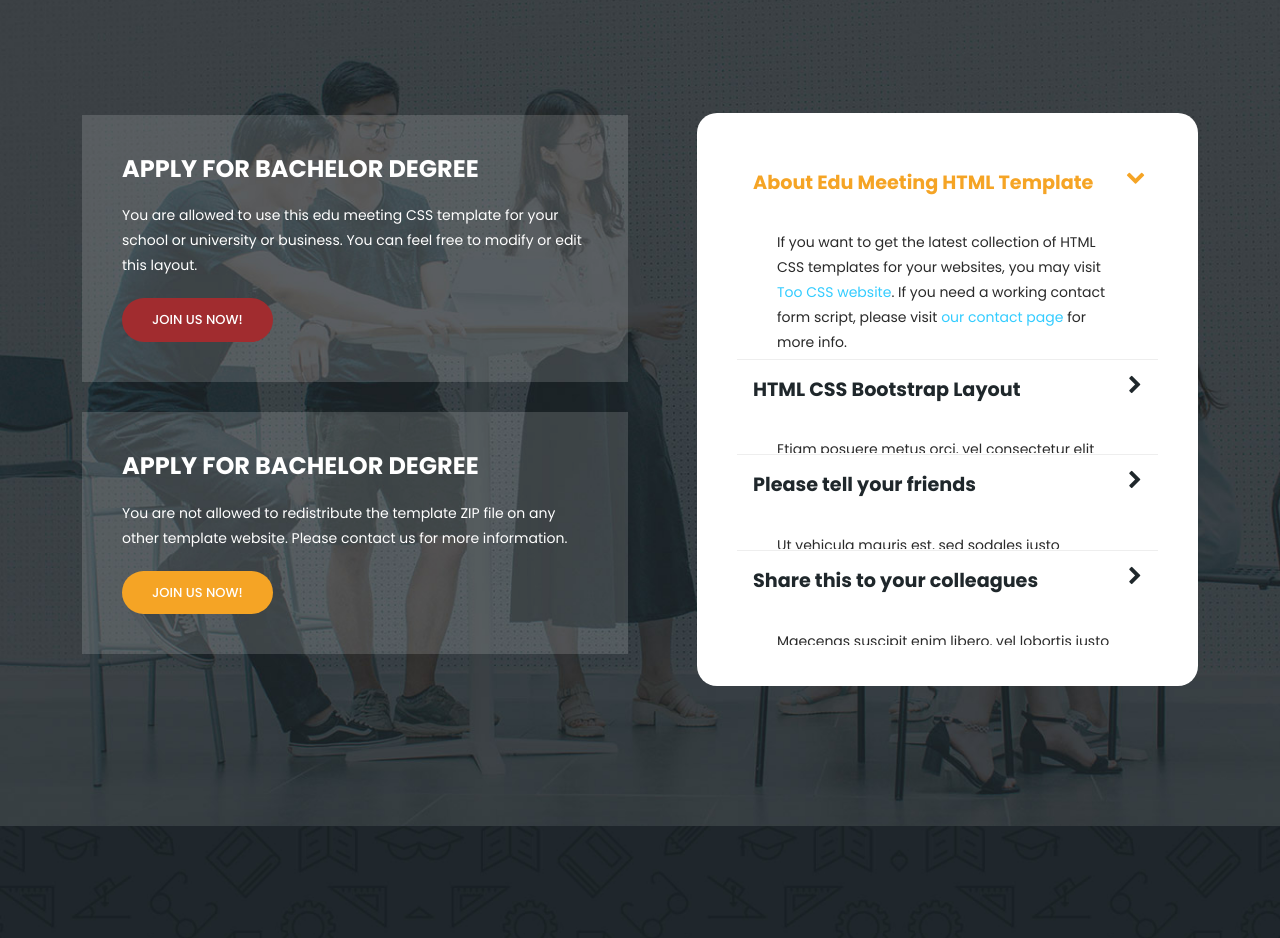
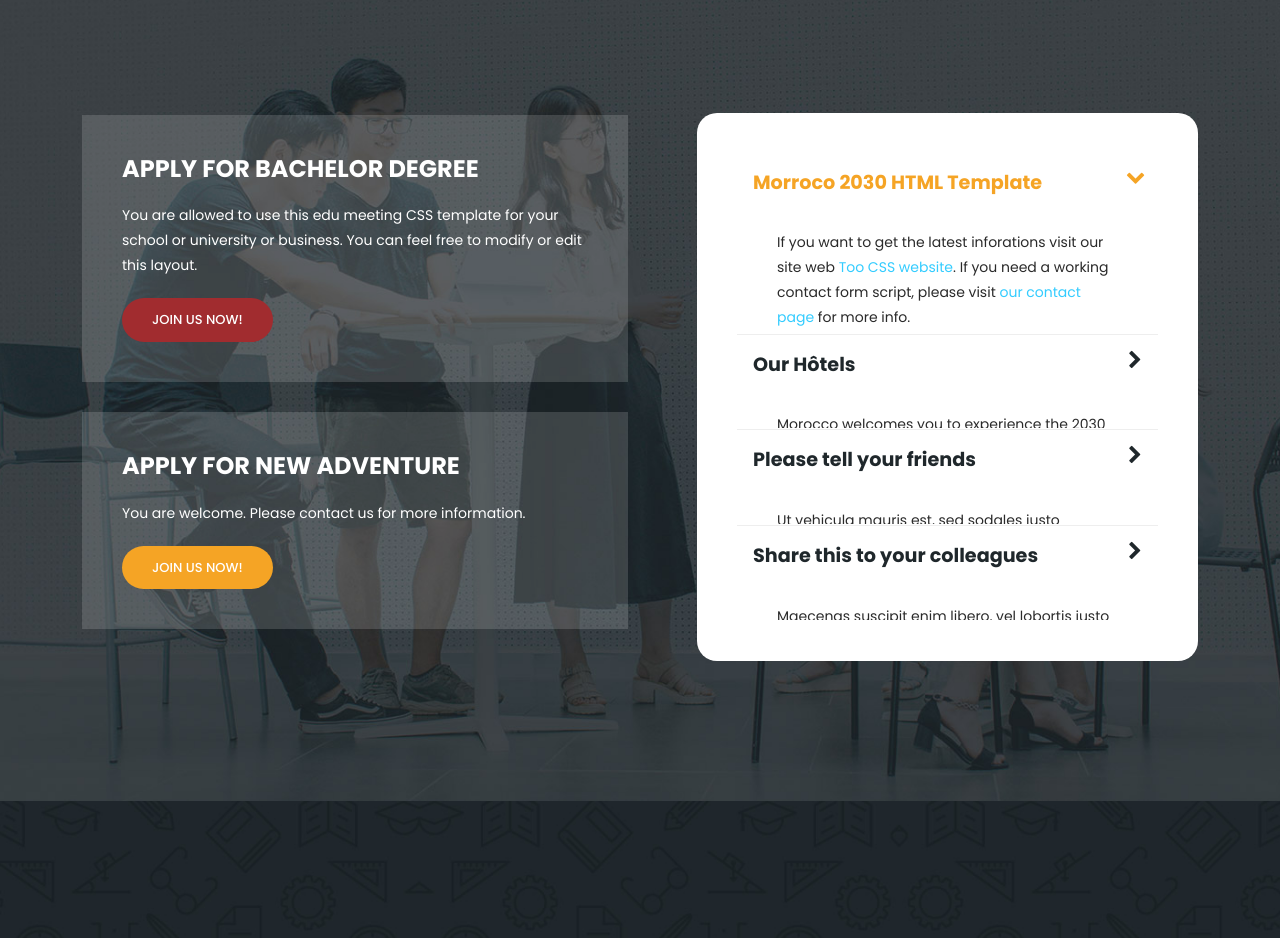
Before and after one commit to Yas2303/Morroco2030, a plain HTML site: page index.html in a window 1280 px wide. Shown: the part 2169-3107 px from the top of the page. Drawn offline with nearby package versions, Linux system fonts and the light colour scheme.

Commit message:
Update index.html

```diff
--- a/index.html
+++ b/index.html
@@ -296,8 +296,8 @@ https://templatemo.com/tm-569-edu-meeting
             </div>
             <div class="col-lg-12">
               <div class="item">
-                <h3>APPLY FOR BACHELOR DEGREE</h3>
-                <p>You are not allowed to redistribute the template ZIP file on any other template website. Please contact us for more information.</p>
+                <h3>APPLY FOR NEW ADVENTURE</h3>
+                <p>You are welcome. Please contact us for more information.</p>
                 <div class="main-button-yellow">
                   <div class="scroll-to-section"><a href="#contact">Join Us Now!</a></div>
               </div>
@@ -309,28 +309,28 @@ https://templatemo.com/tm-569-edu-meeting
           <div class="accordions is-first-expanded">
             <article class="accordion">
                 <div class="accordion-head">
-                    <span>About Edu Meeting HTML Template</span>
+                    <span>Morroco 2030 HTML Template</span>
                     <span class="icon">
                         <i class="icon fa fa-chevron-right"></i>
                     </span>
                 </div>
                 <div class="accordion-body">
                     <div class="content">
-                        <p>If you want to get the latest collection of HTML CSS templates for your websites, you may visit <a rel="nofollow" href="https://www.toocss.com/" target="_blank">Too CSS website</a>. If you need a working contact form script, please visit <a href="https://templatemo.com/contact" target="_parent">our contact page</a> for more info.</p>
+                        <p>If you want to get the latest inforations visit our site web <a rel="nofollow" href="https://ydaoui.github.io/<mySiteWeb" target="_blank">Too CSS website</a>. If you need a working contact form script, please visit <a href="https://templatemo.com/contact" target="_parent">our contact page</a> for more info.</p>
                     </div>
                 </div>
             </article>
             <article class="accordion">
                 <div class="accordion-head">
-                    <span>HTML CSS Bootstrap Layout</span>
+                    <span>Our Hôtels</span>
                     <span class="icon">
                         <i class="icon fa fa-chevron-right"></i>
                     </span>
                 </div>
                 <div class="accordion-body">
                     <div class="content">
-                        <p>Etiam posuere metus orci, vel consectetur elit imperdiet eu. Cras ipsum magna, maximus at semper sit amet, eleifend eget neque. Nunc facilisis quam purus, sed vulputate augue interdum vitae. Aliquam a elit massa.<br><br>
-                        Nulla malesuada elit lacus, ac ultricies massa varius sed. Etiam eu metus eget nibh consequat aliquet. Proin fringilla, quam at euismod porttitor, odio odio tempus ligula, ut feugiat ex erat nec mauris. Donec viverra velit eget lectus sollicitudin tincidunt.</p>
+                        <p>Morocco welcomes you to experience the 2030 World Cup in style! Discover our wide range of accommodation options to suit every preference and budget.<br><br>
+You can book your stay at our partner hotels, traditional riads, cozy guest houses, or modern apartments - all offering convenient access to stadiums and tournament venues. Each option provides authentic Moroccan hospitality combined with world-class comfort for your perfect football getaway.</p>
                     </div>
                 </div>
             </article>
```
